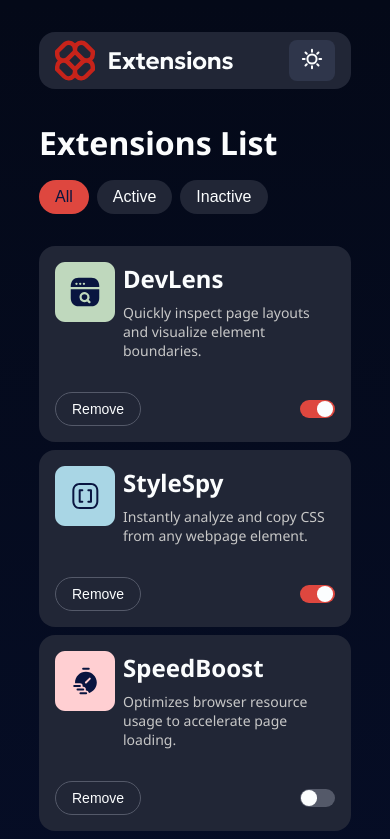
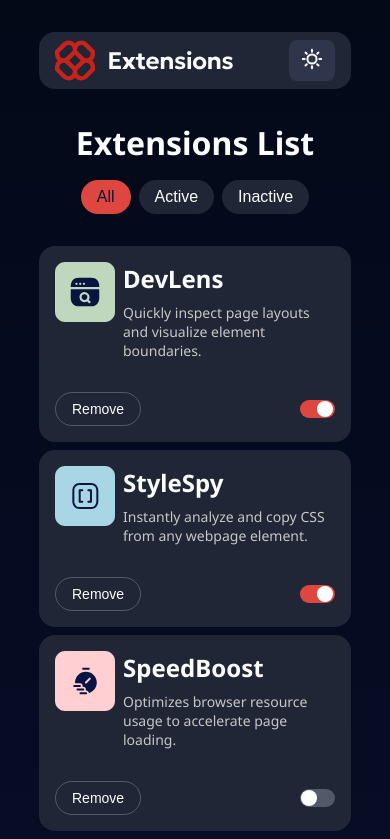
Before and after one commit to theOroszlan/browser-extension-manager, a React (Vite) app: page / in a window 390 px wide. Shown: the top 839 px of the page. Built offline with nearby package versions, Linux system fonts and the light colour scheme.

Commit message:
style: improve responsive layout

```diff
--- a/src/index.css
+++ b/src/index.css
@@ -178,9 +178,15 @@ main {
 .main-heading {
   display: flex;
   flex-direction: column;
+  align-items: center;
   gap: var(--space-sm);
 
   color: var(--primary-clr);
+
+  @media (width > 800px) {
+    flex-direction: row;
+    justify-content: space-between;
+  }
 }
 
 .filter-buttons {
```
